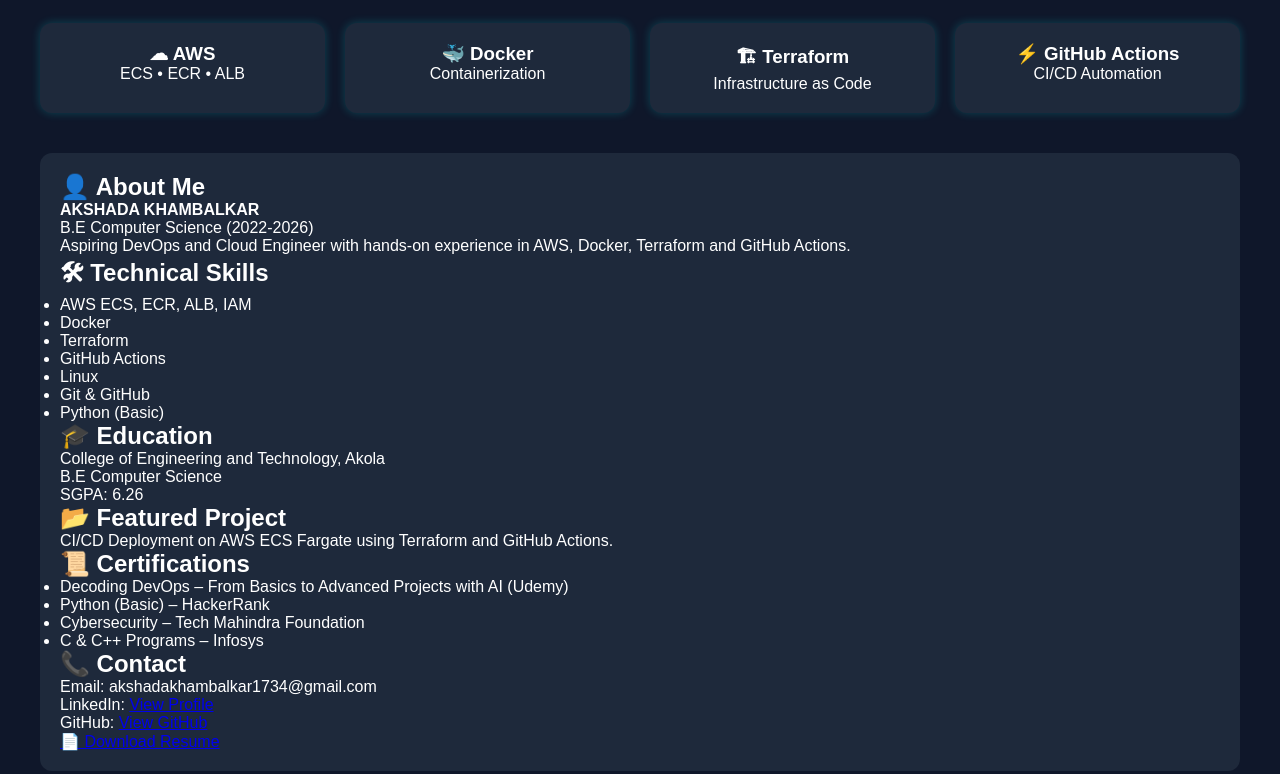
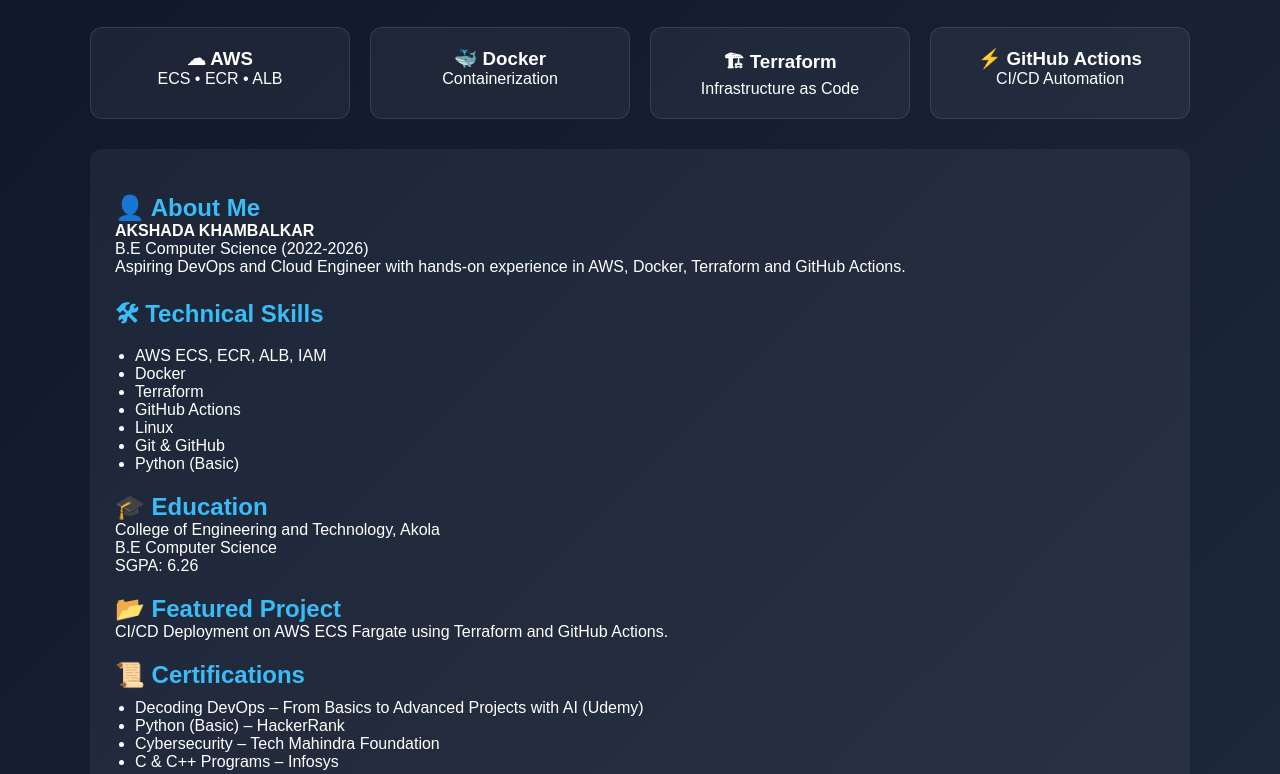
Before and after one commit to Akshadakhambalkar/ecs-terraform-project, a website: page public/index.html in a window 1280 px wide. Shown: the part 93-867 px from the top of the page. Drawn offline with Linux system fonts and the light colour scheme.

Commit message:
Upgrade UI to modern dark theme

```diff
--- a/public/style.css
+++ b/public/style.css
@@ -2,22 +2,23 @@
   margin:0;
   padding:0;
   box-sizing:border-box;
+  font-family: Arial, sans-serif;
 }
 
 body{
-  font-family: Arial, sans-serif;
-  background:#0f172a;
+  background: linear-gradient(135deg, #0f172a, #1e293b);
   color:white;
   padding:20px;
 }
 
 .container{
-  max-width:1200px;
+  max-width:1100px;
   margin:auto;
 }
 
 h1{
   text-align:center;
+  font-size:36px;
   margin-bottom:10px;
 }
 
@@ -29,31 +30,53 @@
 
 .cards{
   display:grid;
-  grid-template-columns:repeat(auto-fit,minmax(250px,1fr));
+  grid-template-columns:repeat(auto-fit,minmax(220px,1fr));
   gap:20px;
+  margin-bottom:30px;
 }
 
 .card{
-  background:#1e293b;
+  background: rgba(255,255,255,0.05);
+  border: 1px solid rgba(255,255,255,0.1);
   padding:20px;
   border-radius:12px;
   text-align:center;
-  box-shadow:0 0 10px rgba(0,255,255,0.2);
+  transition:0.3s;
 }
 
 .card:hover{
-  transform:translateY(-5px);
-  transition:0.3s;
+  transform: translateY(-8px);
+  background: rgba(255,255,255,0.1);
 }
 
 .architecture{
-  margin-top:40px;
-  background:#1e293b;
-  padding:20px;
+  background: rgba(255,255,255,0.05);
+  padding:25px;
   border-radius:12px;
+  margin-top:20px;
+}
+
+h2{
+  margin-top:20px;
+  color:#38bdf8;
+}
+
+ul{
+  margin-left:20px;
+  margin-top:10px;
+}
+
+a{
+  color:#60a5fa;
+  text-decoration:none;
+}
+
+a:hover{
+  text-decoration:underline;
 }
 
 .footer{
   text-align:center;
-  margin-top:40px;
+  margin-top:30px;
+  color:#94a3b8;
 }
```
